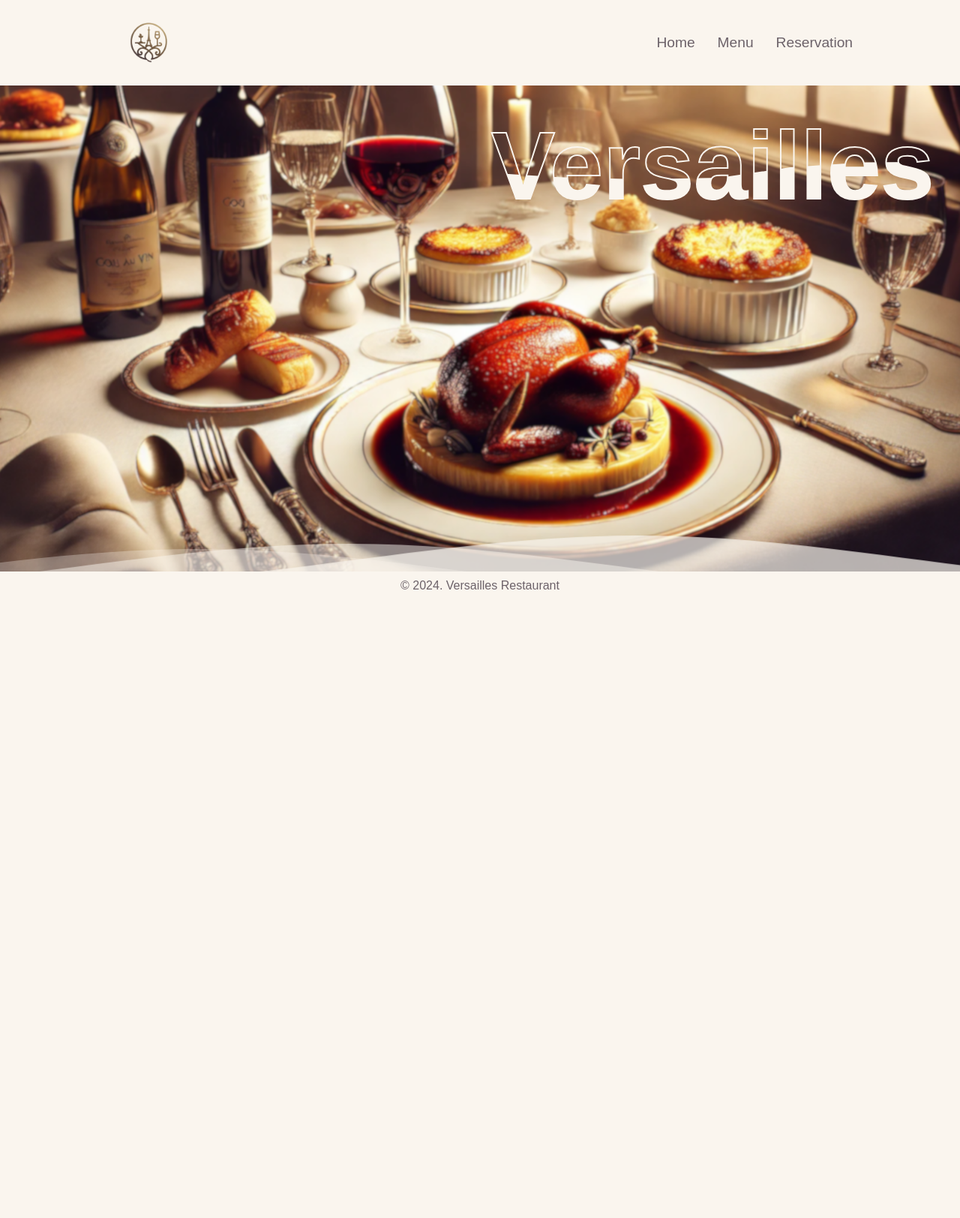
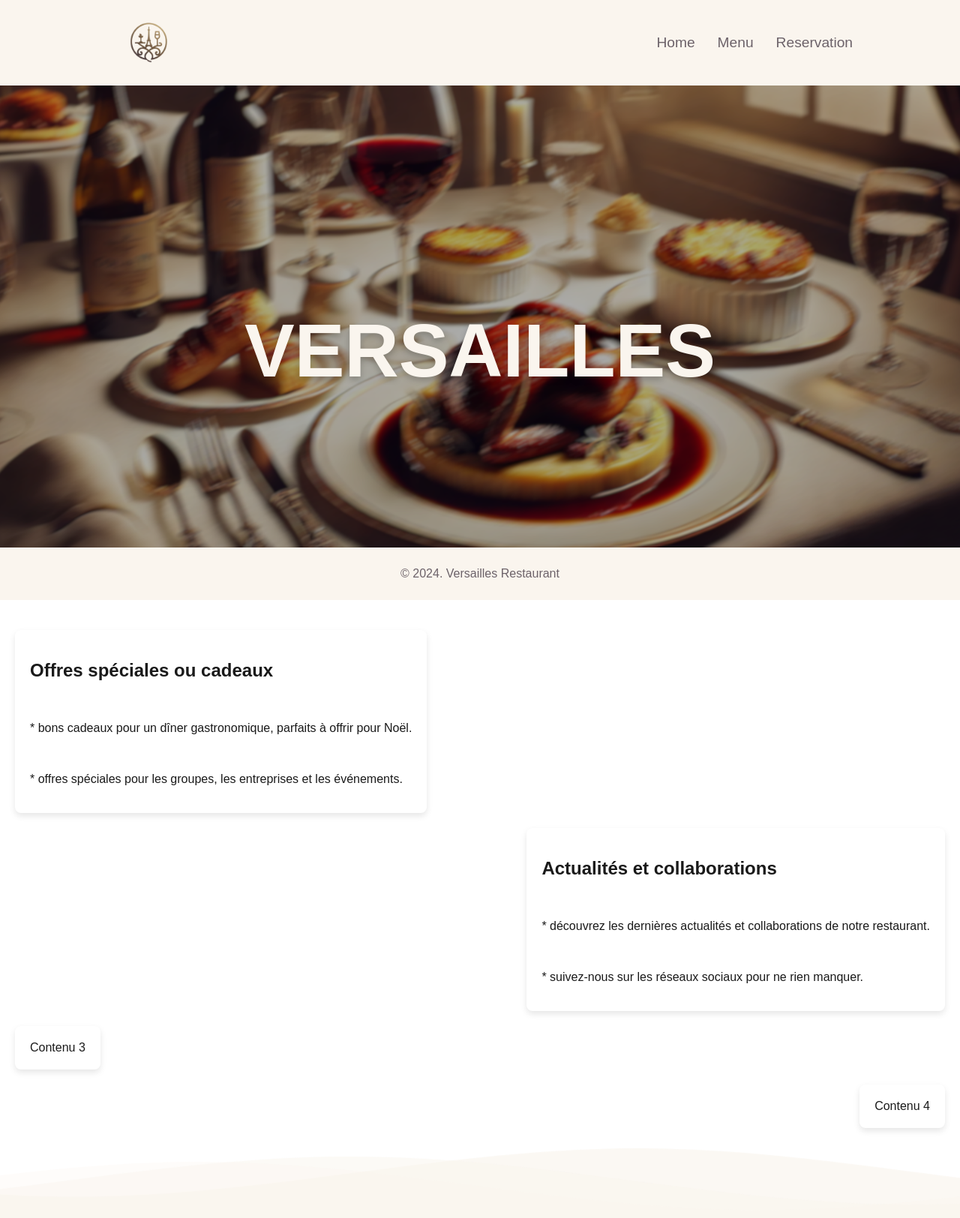
Before and after one commit to romainbrossault/restaurant_project, a Symfony app: template templates/home/index.html.twig in a window 1280 px wide. Shown: the whole page at 75% size. Before the commit the page ends 786 px from the top, so only its background shows below. Run offline with Twig, Linux system fonts and the light colour scheme; the template is opened without the code that fills it, so the values that code supplies are empty; some libraries are stand-ins or nearby versions.

Commit message:
Theme home finish

```diff
--- a/public/scripts/home.js
+++ b/public/scripts/home.js
@@ -2,3 +2,29 @@
     const waveElement = document.querySelector('.wave');
     waveElement.style.animationPlayState = 'running';
 });
+
+document.addEventListener('DOMContentLoaded', function() {
+    const gridItems = document.querySelectorAll('.grid-item');
+    const scrollImage = document.querySelector('.scroll-image');
+
+    const observer = new IntersectionObserver(entries => {
+        entries.forEach(entry => {
+            if (entry.isIntersecting) {
+                entry.target.classList.add('visible');
+            }
+        });
+    }, {
+        threshold: 0.1
+    });
+
+    gridItems.forEach(item => {
+        observer.observe(item);
+    });
+
+    window.addEventListener('scroll', function() {
+        const scrollPosition = window.scrollY;
+        const windowHeight = window.innerHeight;
+        const opacity = 1 - (scrollPosition / windowHeight);
+        scrollImage.style.opacity = Math.max(opacity, 0);
+    });
+});
--- /dev/null
+++ b/public/scripts/intro.js
@@ -0,0 +1,9 @@
+window.addEventListener('load', function() {
+    const intro = document.getElementById('intro');
+    setTimeout(() => {
+        intro.style.opacity = '0';
+        setTimeout(() => {
+            intro.style.display = 'none';
+        }, 1000);
+    }, 3000);
+});
--- /dev/null
+++ b/public/scripts/parallax.js
@@ -0,0 +1,8 @@
+window.addEventListener('scroll', function() {
+    const parallax = document.querySelector('.parallax-image');
+    let scrollPosition = window.pageYOffset;
+    parallax.style.transform = 'translate(-50%, calc(-50% + ' + scrollPosition * 0.5 + 'px))';
+
+    const blurValue = Math.min(scrollPosition / 100, 10); // Limite le flou à 10px
+    parallax.style.filter = `blur(${blurValue}px)`;
+});
--- a/public/styles/footer.css
+++ b/public/styles/footer.css
@@ -18,7 +18,7 @@
 }
 
 .wave-container {
-    position: absolute;
+    position: relative;
     bottom: 0;
     width: 100%;
     height: 100px;
@@ -26,7 +26,7 @@
 }
 
 .waves {
-    position: absolute;
+    position: relative;
     bottom: 0;
     width: 100%;
     height: 100%;
--- a/public/styles/home.css
+++ b/public/styles/home.css
@@ -4,11 +4,7 @@
     padding: 0;
     color: #1a1a1a;
     padding-top: 80px;
-
-    background-image: url('../images/background.png');
-    background-size: cover;
-    background-position: center;
-    background-repeat: no-repeat;
+    background-color: #ffffff;
 }
 
 .container {
@@ -24,68 +20,42 @@
     margin-bottom: 20px;
 }
 
-@import url("https://fonts.googleapis.com/css?family=Poppins:100,200,300,400,500,600,700,800,900");
-
-* {
-    margin: 0;
-    padding: 0;
-    box-sizing: border-box;
-    font-family: "Poppins", sans-serif;
+.home-container {
+    margin-top: 20px;
+    padding: 20px;
 }
 
-.content {
-    padding-top: 200px;
-    padding-left: 950px;
-    position: relative;
-    text-align: center;
-    font-weight: bold;
+.grid {
+    display: flex;
+    flex-direction: column;
+    gap: 20px;
+    width: 100%;
 }
 
-.content h2 {
-    color: #000000;
-    font-weight: bold;
-    font-size: 8em;
-    position: absolute;
-    transform: translate(-50%, -50%);
+.grid-item {
+    background-color: #ffffff;
+    padding: 20px;
+    border-radius: 8px;
+    box-shadow: 0 4px 8px rgba(0, 0, 0, 0.1);
+    opacity: 0;
+    transform: translateY(20px);
+    transition: opacity 0.6s ease, transform 0.6s ease, box-shadow 0.3s ease, transform 0.3s ease;
 }
 
-.content h2:nth-child(1) {
-    color: transparent;
-    -webkit-text-stroke: 2px #faf5ee;
-    font-weight: bold;
+.grid-item.visible {
+    opacity: 1;
+    transform: translateY(0);
 }
 
-.content h2:nth-child(2) {
-    color: #faf5ee;
-    font-weight: bold;
-    animation: animate 4s ease-in-out infinite;
-    font-weight: bold;
+.grid-item:hover {
+    box-shadow: 0 8px 16px rgba(0, 0, 0, 0.2);
+    transform: translateY(-10px);
 }
 
-@keyframes animate {
+.grid-item:nth-child(odd) {
+    align-self: flex-start;
+}
 
-    0%,
-    100% {
-        clip-path: polygon(0% 45%,
-                16% 44%,
-                33% 50%,
-                54% 60%,
-                70% 61%,
-                84% 59%,
-                100% 52%,
-                100% 100%,
-                0% 100%);
-    }
-
-    50% {
-        clip-path: polygon(0% 60%,
-                15% 65%,
-                34% 66%,
-                51% 62%,
-                67% 50%,
-                84% 45%,
-                100% 46%,
-                100% 100%,
-                0% 100%);
-    }
+.grid-item:nth-child(even) {
+    align-self: flex-end;
 }
--- /dev/null
+++ b/public/styles/parallax.css
@@ -0,0 +1,46 @@
+.parallax-container {
+    position: relative;
+    height: 100vh;
+    overflow: hidden;
+}
+
+.parallax-image {
+    background-image: url("../images/background.png");
+    position: absolute;
+    top: 50%;
+    left: 50%;
+    width: 100%;
+    height: auto;
+    min-height: 100%;
+    transform: translate(-50%, -50%);
+    background-size: cover;
+    background-attachment: fixed;
+    background-position: center;
+    z-index: -1;
+}
+
+.logo-image {
+    font-size: 100px;
+    color: #faf5ee;
+    text-align: center;
+    position: absolute;
+    top: 50%;
+    left: 50%;
+    transform: translate(-50%, -50%);
+    height: auto;
+    opacity: 1;
+    transition: opacity 0.6s ease, transform 0.6s ease;
+    text-shadow: 0 4px 8px rgba(0, 0, 0, 0.2);
+}
+
+.hidden {
+    opacity: 0;
+    transform: translate(-50%, -100%);
+}
+
+.content {
+    position: relative;
+    z-index: 1;
+    padding: 20px;
+    background-color: white;
+}
--- a/templates/base.html.twig
+++ b/templates/base.html.twig
@@ -3,20 +3,27 @@
 	<head>
 		<meta charset="UTF-8">
 		<meta name="viewport" content="width=device-width, initial-scale=1.0">
-    <title>{% block title %}Restaurant{% endblock %}</title>
+		<title>
+			{% block title %}Restaurant
+			{% endblock %}
+		</title>
 		<link rel="icon" href="{{ asset('favicon.ico') }}" type="image/x-icon">
 		<link rel="icon" type="image/png" sizes="32x32" href="{{ asset('favicon-32x32.png') }}">
 		<link rel="apple-touch-icon" sizes="180x180" href="{{ asset('apple-touch-icon.png') }}">
-
 		<link rel="stylesheet" href="{{ asset('styles/navbar.css') }}">
 		<link rel="stylesheet" href="{{ asset('styles/home.css') }}">
 		<link rel="stylesheet" href="{{ asset('styles/footer.css') }}">
+		<link rel="stylesheet" href="{{ asset('styles/intro.css') }}">
 	</head>
 	<body>
+		<div id="intro">
+			<img src="{{ asset('images/icon.png') }}" alt="Restaurant Logo">
+		</div>
 		{% include 'components/navbar.html.twig' %}
 		{% block body %}{% endblock %}
 		{% include 'components/footer.html.twig' %}
 	 <script src="{{ asset('scripts/navbar.js') }}"></script>
 		 <script src="{{ asset('scripts/home.js') }}"></script>
+		 <script src="{{ asset('scripts/intro.js')}}"></script>
 	</body>
 </html>
--- a/templates/home/index.html.twig
+++ b/templates/home/index.html.twig
@@ -1,13 +1,48 @@
 {% extends 'base.html.twig' %}
 
-{% block title %}Accueil - Versailles{% endblock %}
+{% block title %}Accueil - Versailles
+{% endblock %}
 
 {% block body %}
-<main>
-    <div class="content">
-        <h2>Versailles</h2>
-        <h2>Versailles</h2>
-        <div class="wave"></div>
-    </div>
-</main>
+	<head>
+		<link rel="stylesheet" href="{{ asset('styles/parallax.css') }}">
+	</head>
+	<body>
+
+		<div class="parallax-container">
+			<div class="parallax-image"></div>
+			<h1 class="logo-image">VERSAILLES</h1>
+		</div>
+
+		<div class="home-container">
+			<div class="grid">
+				<div class="grid-item">
+
+					<h2>Offres spéciales ou cadeaux</h2>
+					</br>
+					<p> * bons cadeaux pour un dîner gastronomique, parfaits à offrir pour Noël.</p>
+					</br>
+					<p> * offres spéciales pour les groupes, les entreprises et les événements.</p>
+					</div>
+
+				<div class="grid-item">
+
+					<h2>Actualités et collaborations</h2>
+					</br>
+					<p> * découvrez les dernières actualités et collaborations de notre restaurant.</p>
+					</br>
+					<p> * suivez-nous sur les réseaux sociaux pour ne rien manquer.</p>
+
+				</div>
+
+				<div class="grid-item">Contenu 3</div>
+
+				<div class="grid-item">Contenu 4</div>
+
+			</div>
+
+		</div>
+
+	</body>
+	<script src="{{ asset('scripts/parallax.js') }}"></script>
 {% endblock %}
```
Also changed, not shown: public/styles/intro.css (added, +29 -0 lines), public/images/background.png. Lines whose indentation alone changed are shown as unchanged.
